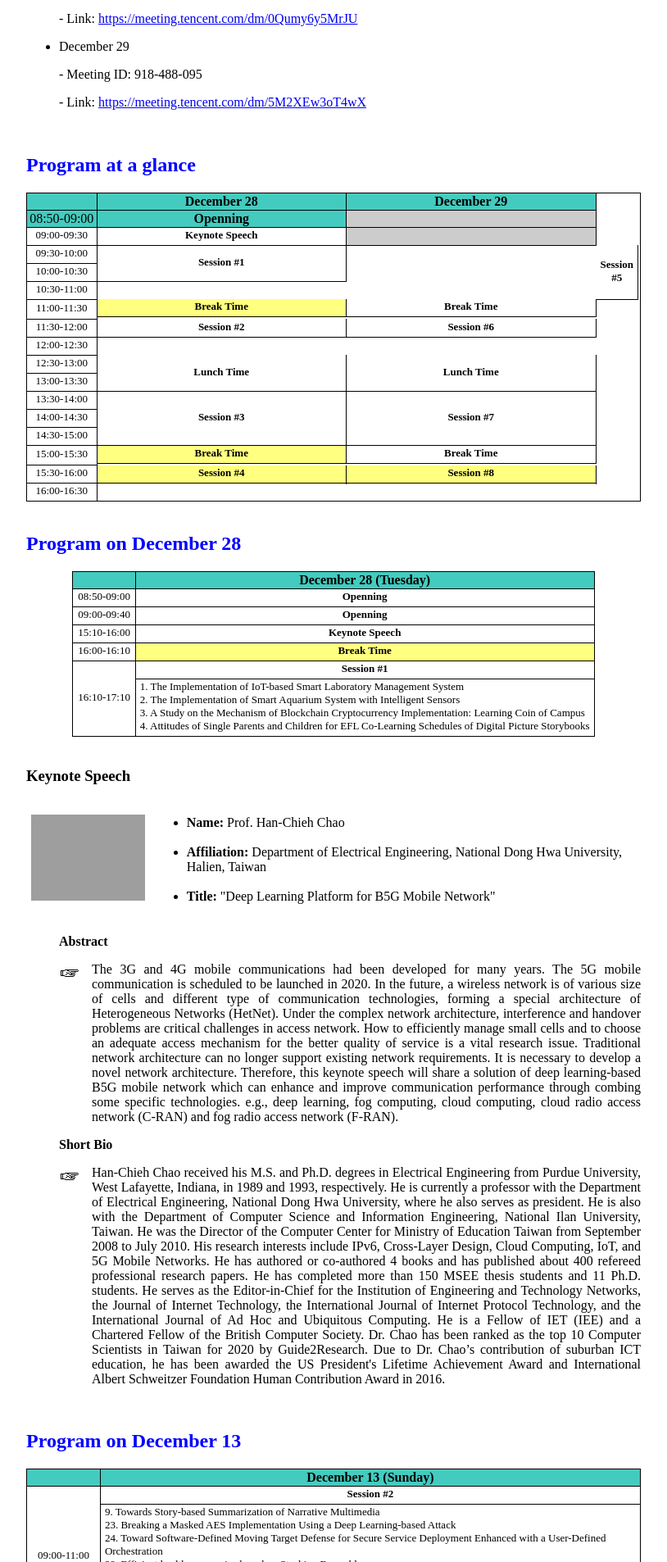
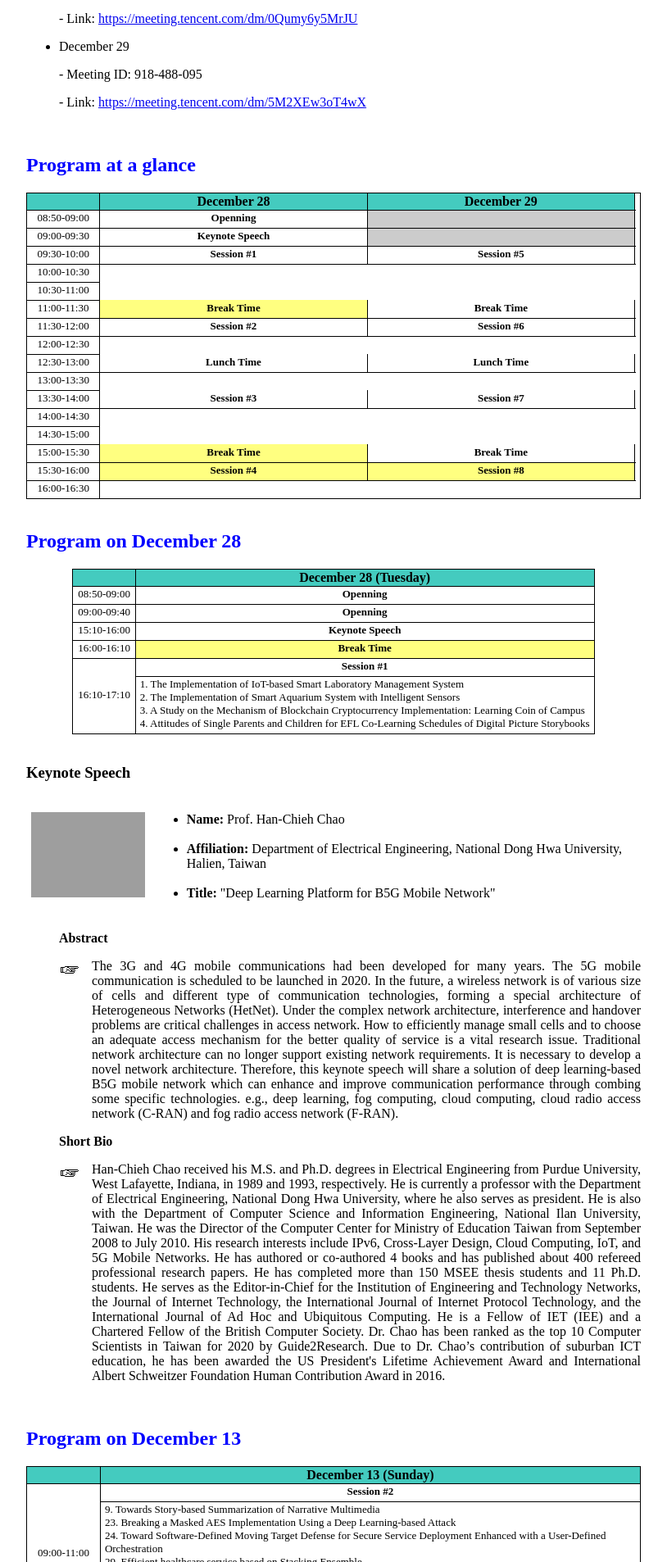
Before and after one commit to icea-conf/2021, a Jekyll site: the page built from program/index.html, in a window 1280 px wide. Shown: the part 591-2497 px from the top of the page at 82% size, without its empty margins (233-1047 px from the left). Built offline with Jekyll 4.4.1, drawn with Linux system fonts in a browser that asks for light colours.

Commit message:
Update index.html

```diff
--- a/program/index.html
+++ b/program/index.html
@@ -31,9 +31,9 @@
 
 
                          <tr>
-                              <td class="theader1" width="12%" rowspan="2">08:50-09:00</td>
-                              <td class="theader1" width="44%" rowspan="2" colspan="2"><b>Openning</b></td>
-                              <td class="theader1" width="44%" rowspan="2" colspan="2" style="background-color:#CCCCCC"></td>
+                              <td class="tcontent4" width="12%" rowspan="2">08:50-09:00</td>
+                              <td class="tcontent4" width="44%" rowspan="2" colspan="2"><b>Openning</b></td>
+                              <td class="tcontent4" width="44%" rowspan="2" colspan="2" style="background-color:#CCCCCC"></td>
                          </tr>
                          <tr>
                               <td></td>
@@ -44,9 +44,9 @@
 
 
                          <tr>
-                              <td class="tcontent4" rowspan="2">09:00-09:30</td>
-                              <td class="tcontent4" rowspan="2" colspan="2"><b>Keynote Speech</b></td>
-                              <td class="tcontent4" rowspan="3" colspan="2"style="background-color:#CCCCCC"></td>
+                              <td class="tcontent4" width="12%" rowspan="2">09:00-09:30</td>
+                              <td class="tcontent4" width="44%" rowspan="2" colspan="2"><b>Keynote Speech</b></td>
+                              <td class="tcontent4" width="44%" rowspan="2" colspan="2"style="background-color:#CCCCCC"></td>
                          </tr>
                          <tr>
                               <td></td>
@@ -57,9 +57,9 @@
 
 
                          <tr>
-                              <td class="tcontent4" rowspan="2">09:30-10:00</td>
-                              <td class="tcontent4" rowspan="5" colspan="2"><b>Session #1</b></td>
-                              <td class="tcontent4" rowspan="6" colspan="2"><b>Session #5</b></td>
+                              <td class="tcontent4" width="12%"rowspan="2">09:30-10:00</td>
+                              <td class="tcontent4" width="44%" rowspan="2" colspan="2"><b>Session #1</b></td>
+                              <td class="tcontent4" width="44%" rowspan="2" colspan="2"><b>Session #5</b></td>
                          </tr>
                          <tr>
                               <td></td>
@@ -70,7 +70,7 @@
 
 
                          <tr>
-                              <td class="tcontent4" rowspan="2">10:00-10:30</td>
+                              <td class="tcontent4" width="12%"rowspan="2">10:00-10:30</td>
                          </tr>
                          <tr>
                               <td></td>
@@ -81,7 +81,7 @@
 
 
                          <tr>
-                              <td class="tcontent4" rowspan="2">10:30-11:00</td>
+                              <td class="tcontent4" width="12%"rowspan="2">10:30-11:00</td>
                          </tr>
                          <tr>
                               <td></td>
@@ -92,9 +92,9 @@
 
 
                          <tr>
-                              <td class="tcontent4" rowspan="2">11:00-11:30</td>
-                              <td class="tcontent5" rowspan="1" colspan="2"><b>Break Time</b></td>
-                              <td class="tcontent4" rowspan="1" colspan="2"><b>Break Time</b></td>
+                              <td class="tcontent4" width="12%"rowspan="2">11:00-11:30</td>
+                              <td class="tcontent5" width="44%" rowspan="2" colspan="2"><b>Break Time</b></td>
+                              <td class="tcontent4" width="44%" rowspan="2" colspan="2"><b>Break Time</b></td>
                               <td></td>
                          </tr>
                          <tr>
@@ -106,9 +106,9 @@
 
 
                          <tr>
-                              <td class="tcontent4" rowspan="2">11:30-12:00</td>
-                              <td class="tcontent4" rowspan="3" colspan="2"><b>Session #2</b></td>
-                              <td class="tcontent4" rowspan="3" colspan="2"><b>Session #6</b></td>
+                              <td class="tcontent4" width="12%"rowspan="2">11:30-12:00</td>
+                              <td class="tcontent4" width="44%" rowspan="2" colspan="2"><b>Session #2</b></td>
+                              <td class="tcontent4" width="44%" rowspan="2" colspan="2"><b>Session #6</b></td>
                          </tr>
                          <tr>
                               <td></td>
@@ -119,7 +119,7 @@
 
 
                          <tr>
-                              <td class="tcontent4" rowspan="2">12:00-12:30</td>
+                              <td class="tcontent4" width="12%"rowspan="2">12:00-12:30</td>
                          </tr>
                          <tr>
                               <td></td>
@@ -130,9 +130,9 @@
 
 
                          <tr>
-                              <td class="tcontent4" rowspan="2">12:30-13:00</td>
-                              <td class="tcontent4" rowspan="4" colspan="2"><b>Lunch Time</b></td>
-                              <td class="tcontent4" rowspan="4" colspan="2"><b>Lunch Time</b></td>
+                              <td class="tcontent4" width="12%"rowspan="2">12:30-13:00</td>
+                              <td class="tcontent4" width="44%" rowspan="2" colspan="2"><b>Lunch Time</b></td>
+                              <td class="tcontent4" width="44%" rowspan="2" colspan="2"><b>Lunch Time</b></td>
                          </tr>
                          <tr>
                               <td></td>
@@ -143,7 +143,7 @@
 
 
                          <tr>
-                              <td class="tcontent4" rowspan="2">13:00-13:30</td>
+                              <td class="tcontent4" width="12%"rowspan="2">13:00-13:30</td>
                          </tr>
                          <tr>
                               <td></td>
@@ -154,9 +154,9 @@
 
 
                          <tr>
-                              <td class="tcontent4" rowspan="2">13:30-14:00</td>
-                              <td class="tcontent4" rowspan="6" colspan="2"><b>Session #3</b></td>
-                              <td class="tcontent4" rowspan="6" colspan="2"><b>Session #7</b></td>
+                              <td class="tcontent4" width="12%"rowspan="2">13:30-14:00</td>
+                              <td class="tcontent4" width="44%" rowspan="2" colspan="2"><b>Session #3</b></td>
+                              <td class="tcontent4" width="44%" rowspan="2" colspan="2"><b>Session #7</b></td>
                          </tr>
                          <tr>
                               <td></td>
@@ -167,7 +167,7 @@
 
 
                          <tr>
-                              <td class="tcontent4" rowspan="2">14:00-14:30</td>
+                              <td class="tcontent4" width="12%"rowspan="2">14:00-14:30</td>
                          </tr>
                          <tr>
                               <td></td>
@@ -178,7 +178,7 @@
 
 
                          <tr>
-                              <td class="tcontent4" rowspan="2">14:30-15:00</td>
+                              <td class="tcontent4" width="12%"rowspan="2">14:30-15:00</td>
                          </tr>
                          <tr>
                               <td></td>
@@ -189,9 +189,9 @@
 
 
                          <tr>
-                              <td class="tcontent4" rowspan="2">15:00-15:30</td>
-                              <td class="tcontent5" rowspan="1" colspan="2"><b>Break Time</b></td>
-                              <td class="tcontent4" rowspan="1" colspan="2"><b>Break Time</b></td>
+                              <td class="tcontent4" width="12%"rowspan="2">15:00-15:30</td>
+                              <td class="tcontent5" width="44%" rowspan="2" colspan="2"><b>Break Time</b></td>
+                              <td class="tcontent4" width="44%" rowspan="2" colspan="2"><b>Break Time</b></td>
                          </tr>
                          <tr>
                               <td></td>
@@ -202,9 +202,9 @@
 
 
                          <tr>
-                              <td class="tcontent4" rowspan="2">15:30-16:00</td>
-                              <td class="tcontent5" rowspan="3" colspan="2"><b>Session #4</b></td>
-                              <td class="tcontent5" rowspan="3" colspan="2"><b>Session #8</b></td>
+                              <td class="tcontent4" width="12%"rowspan="2">15:30-16:00</td>
+                              <td class="tcontent5" width="44%" rowspan="2" colspan="2"><b>Session #4</b></td>
+                              <td class="tcontent5" width="44%" rowspan="2" colspan="2"><b>Session #8</b></td>
                          </tr>
                          <tr>
                               <td></td>
@@ -215,7 +215,7 @@
 
 
                          <tr>
-                              <td class="tcontent4" rowspan="2">16:00-16:30</td>
+                              <td class="tcontent4" width="12%"rowspan="2">16:00-16:30</td>
                          </tr>
                          <tr>
                               <td></td>
```
